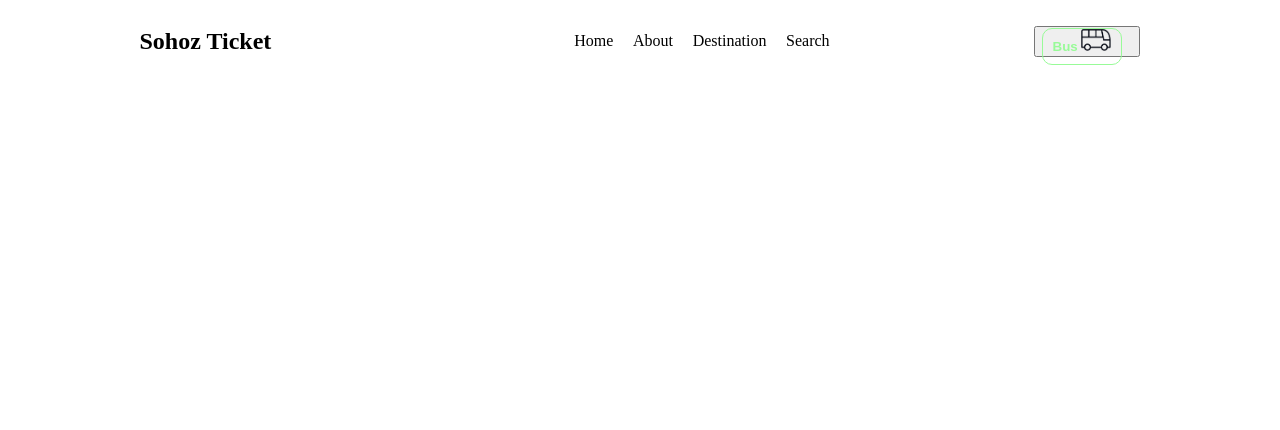
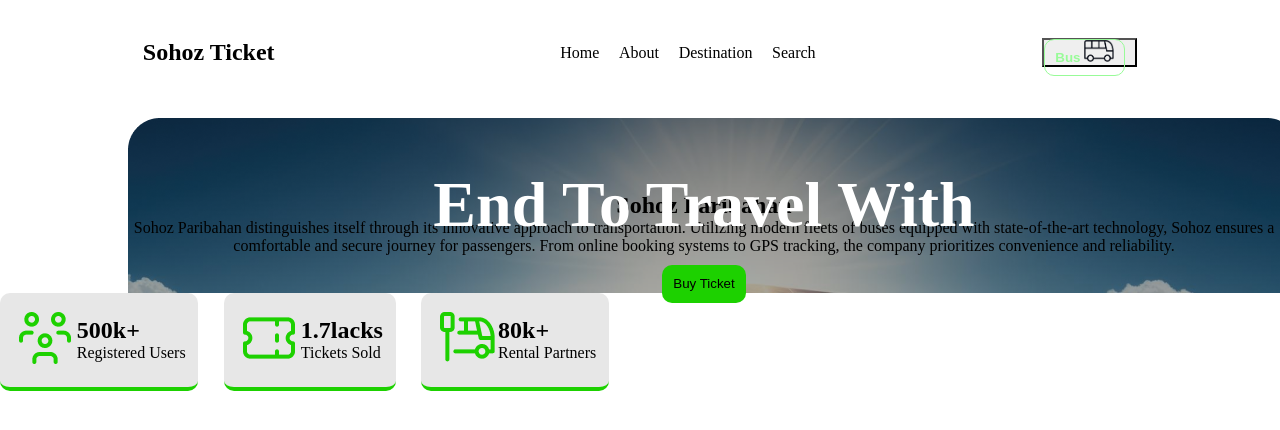
Before and after one commit to Saddamsaykat/smart-ticket, a plain HTML site: page index.html in a window 1280 px wide. Drawn offline with Linux system fonts and the light colour scheme.

Commit message:
section one

```diff
--- a/index.html
+++ b/index.html
@@ -32,7 +32,46 @@
 
     </header>
     <main>
+        <!-- section-one -->
+        <section>
+            <div class="banner">
+                <h1 class="banner-first-name">End To Travel With</h1>
+                <h1 class="banner-second-name">Sohoz Paribahan</h1>
+                <p>Sohoz Paribahan distinguishes itself through its innovative approach to transportation. Utilizing
+                    modern fleets of buses equipped with state-of-the-art technology, Sohoz ensures a comfortable and
+                    secure journey for passengers. From online booking systems to GPS tracking, the company prioritizes
+                    convenience and reliability.</p>
+                <button>Buy Ticket</button>
+            </div>
+            <div class="all-item-line">
+                <div class="banner-item-persons">
+                    <div><img src="./images/people.png" alt=""></div>
+                    <div>
+                        <h1>500k+<span></span></h1>
+                        <p>Registered Users</p>
+                    </div>
+                </div>
+                <div class="banner-item-persons">
+                    <div><img src="./images/ticket-cupon.png" alt=""></div>
+                    <div>
+                        <h1>1.7lacks<span></span></h1>
+                        <p>Tickets Sold</p>
+                    </div>
+                </div>
+                <div class="banner-item-persons">
+                    <div><img src="./images/stoppage.png" alt=""></div>
+                    <div>
+                        <h1>80k+<span></span></h1>
+                        <p>Rental Partners</p>
+                    </div>
+                </div>
 
+            </div>
+        </section>
+        <!-- section-two -->
+        <section>
+
+        </section>
     </main>
     <footer>
 
--- a/style.css
+++ b/style.css
@@ -1,7 +1,15 @@
+* {
+    padding: 0%;
+    margin: 0%;
+    border-radius: 0%;
+}
+
+/* nav bar */
 .nav-bar {
     display: flex;
     justify-content: space-around;
     align-items: center;
+    margin-top: 3%;
 }
 
 .middle-ul {
@@ -33,3 +41,52 @@
     font-weight: 700;
     margin-right: 10px;
 }
+
+/* section-one */
+.banner {
+    background-image: url(./images/banner.png);
+    background-repeat: no-repeat;
+    text-align: center;
+    align-items: center;
+    margin-top: 4%;
+    margin-left: 10%;
+    width: fit-content;
+}
+
+.banner-first-name {
+    font-size: 64px;
+    color: white;
+    font-weight: 700;
+    position: relative;
+    top: 50px;
+}
+
+.banner p {
+    max-width: fit-content;
+}
+
+.banner button {
+    padding: 1%;
+    background-color: #1dd100;
+    border: none;
+    border-radius: 10px;
+    position: relative;
+
+    top: 10px;
+
+}
+
+.all-item-line {
+    display: flex;
+    gap: 2%;
+}
+
+
+.banner-item-persons {
+    display: flex;
+    align-items: center;
+    background: rgb(231, 231, 231);
+    border-bottom: 4px solid #1dd100;
+    padding: 1%;
+    border-radius: 10px;
+}
```
